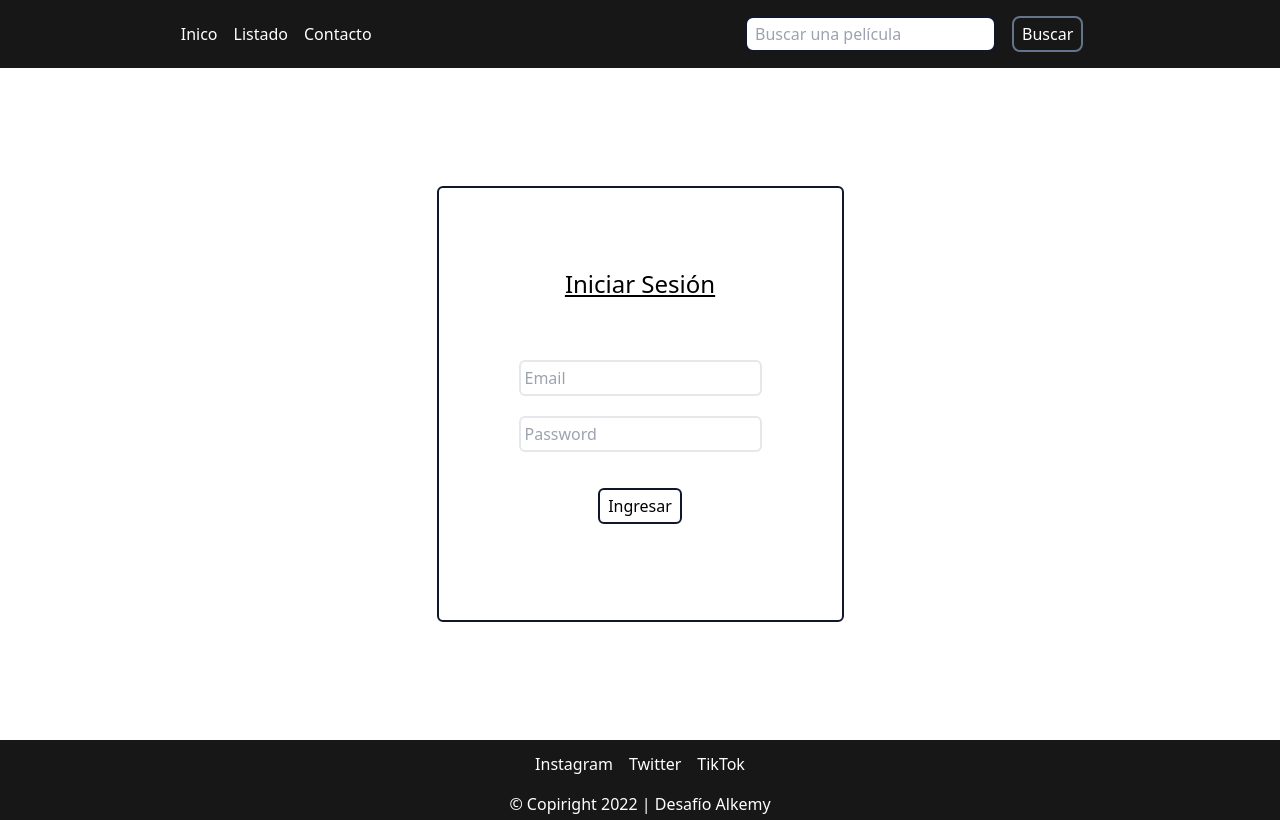
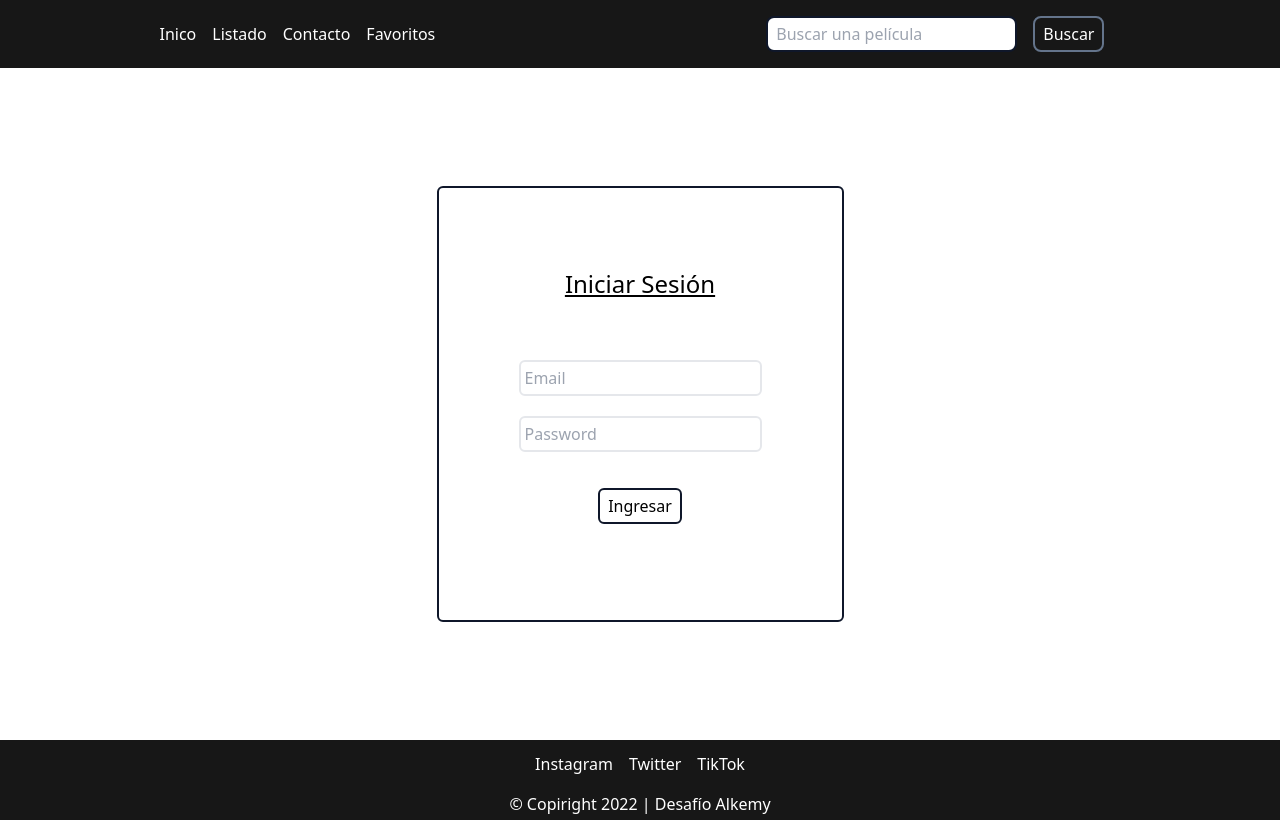
Before and after one commit to JoaquinDeLuca/Challenge, a React (Vite) app: page / in a window 1280 px wide. Built offline with nearby package versions, Linux system fonts and the light colour scheme.

Commit message:
add setion favorites

```diff
--- a/src/Components/Header.jsx
+++ b/src/Components/Header.jsx
@@ -2,7 +2,7 @@ import { Link } from "react-router-dom"
 import Search from "./Search";
 
 
-export default function Header() {
+export default function Header(props) {
 
   return (
     <>
@@ -18,6 +18,9 @@ export default function Header() {
                     <li>
                         <Link to='/contacto'>Contacto</Link>
                     </li>
+                    <li>
+                        <Link className="flex items-center" to='/favoritos'>Favoritos {props.favorites.length > 0  && <p className="ml-2">{props.favorites.length}🖤</p>}</Link>
+                    </li>
                 </ul>
                 <Search />
             </nav>
```
